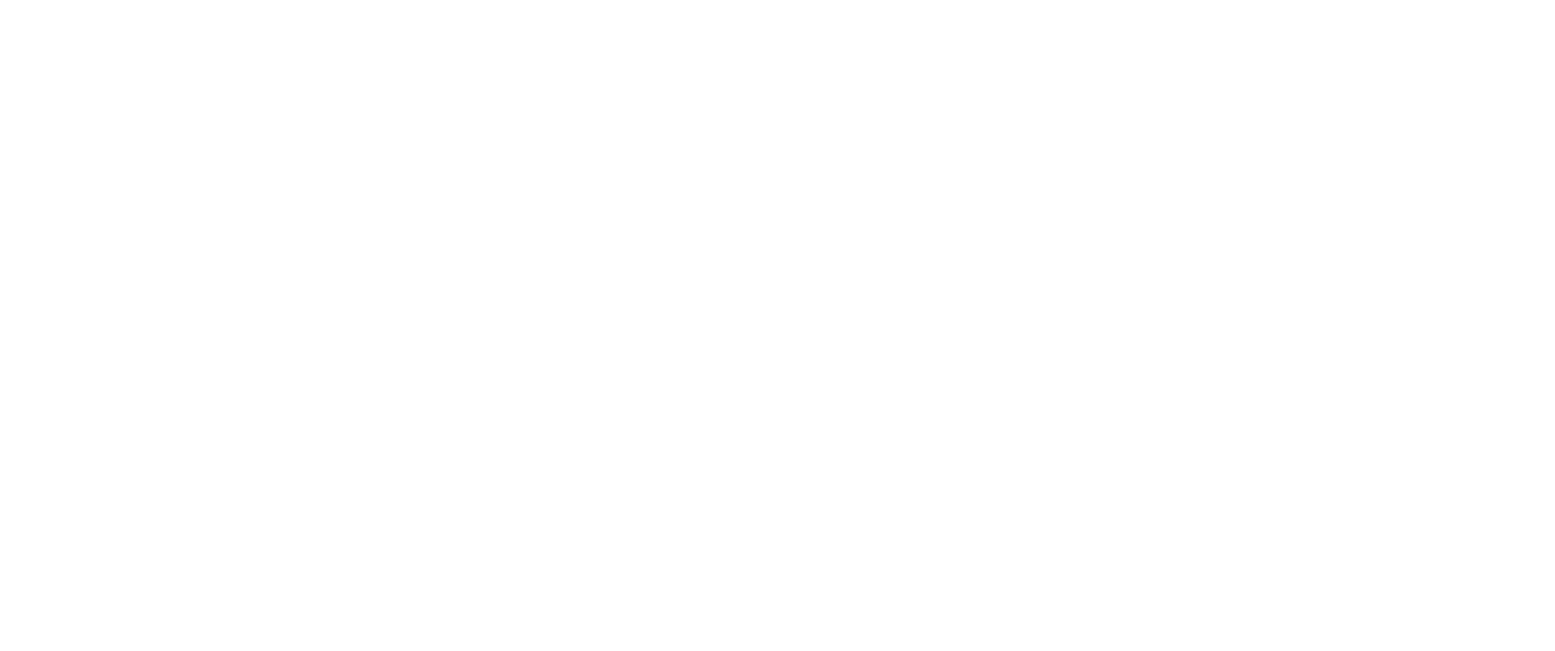
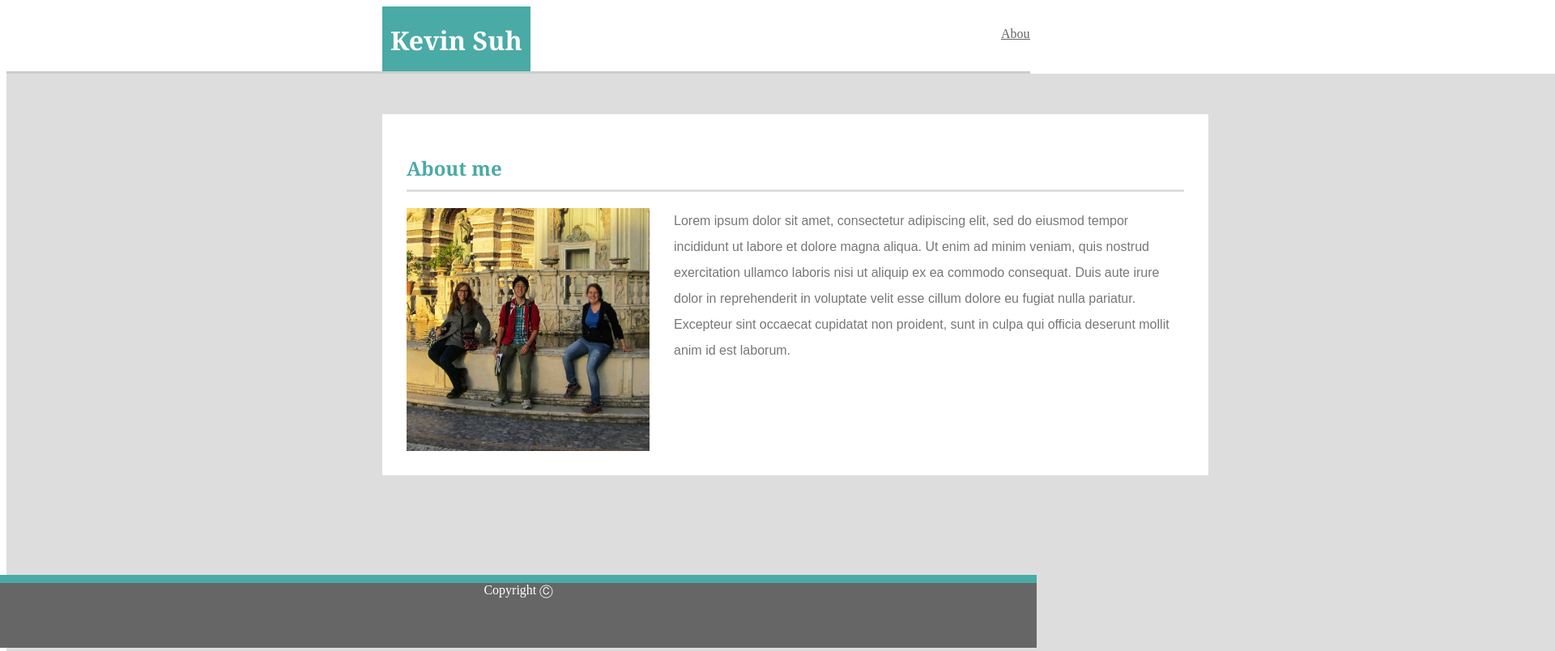
Before and after one commit to kesuh42/Homework1, a plain HTML site: page contact.html in a window 1280 px wide. Shown: the top 804 px of the page at 81% size, 1920 px wide, since content can reach past the window. Drawn offline with Linux system fonts and the light colour scheme.

Commit message:
1st page finished

```diff
--- a/assets/css/style.css
+++ b/assets/css/style.css
@@ -1,17 +1,31 @@
 
-#name {
+header {
+    background-color: #ffffff;
+    border-bottom: 3px solid #cccccc;
+    height: 80px;
+    overflow: hidden;
+}
+
+h1 {
+    font-family: 'Georgia', Times, 'Times New Roman', serif;
+
+}#name {
     position: relative;
     height: 100%;
-    left: 300px;
+    left: 464px;
     float: left;
     color: white;
     background-color: #4aaaa5;
-    padding: 22px;
+    padding: 20px 10px;
     margin: 0px;
 }
 
-article {
-    background-color: #666666;
+#links {
+    position: relative;
+    top: 25px;
+    right: -1020px;
+    width: 50%;
+    height: 50px;
 }
 
 .link {
@@ -19,20 +33,46 @@ article {
     color: #666666;
 }
 
-#links {
-    position: relative;
-    top: 25px;
-    right: -1300px;
-    width: 50%;
-    height: 50px;
+article {
+    width: 960px;
 
+    color: #777777;
+    background-color: #ffffff;
+    margin: auto;
+    border-width: 50px 464px 500px 464px;
+    border-style: solid;
+    border-color: #dddddd;
+    padding: 30px;
+
+    overflow: hidden;
 }
 
-header {
-    background-color: #ffffff;
-    border-bottom: 3px solid #cccccc;
-    margin: 0px;
-    padding: 0px;
-    height: 88px;
-    overflow: hidden;
+#aboutme{
+    color: #4aaaa5;
+    padding-bottom: 10px;
+    border-bottom: 3px solid #dddddd;
 }
+
+#kevinpic {
+    float: left;
+    width: 300px;
+    height: 300px;
+    padding-right: 30px;
+}
+
+.articletext {
+    font-family: 'Arial', 'Helvetica Neue', Helvetica, sans-serif;
+    line-height: 2;
+}
+
+footer {
+    position: fixed;
+    bottom: 0;
+    right: 0;
+    height: 80px;
+    width: 100%;
+    background-color: #666666;
+    text-align: center;
+    border-top: 10px solid #4aaaa5;
+    color: white;
+}
--- a/contact.html
+++ b/contact.html
@@ -3,7 +3,30 @@
 
 <head>
     <meta charset="UTF-8">
-    <title></title>
+    <title>About Me</title>
+    <link rel="stylesheet" type="text/css" href="assets/css/style.css">
 </head>
 
+<body>
+    <header>
+        <h1 id="name">Kevin Suh</h1>
+        <div id="links">
+        <a class="link" href="index.html">About</a>
+        <a class="link" href="portfolio.html">Portfolio</a>
+        <a class="link" href="contact.html">Contact</a>
+        </div>
+    </header>
+
+    <article>
+        <h1 id="aboutme">About me</h1>
+        <img id="kevinpic" src="assets/images/me.jpg" alt="Kevin">
+        <p class="articletext">Lorem ipsum dolor sit amet, consectetur adipiscing elit, sed do eiusmod tempor incididunt ut labore et dolore magna aliqua. Ut enim ad minim veniam, quis nostrud exercitation ullamco laboris nisi ut aliquip ex ea commodo consequat. Duis aute irure dolor in reprehenderit in voluptate velit esse cillum dolore eu fugiat nulla pariatur. Excepteur sint occaecat cupidatat non proident, sunt in culpa qui officia deserunt mollit anim id est laborum.</p>
+    </article>
+
+    <footer>
+        Copyright Ⓒ
+    </footer>
+
+</body>
+
 </html>
```
Also changed, not shown: index.html (+10 -0 lines), portfolio.html (+24 -1 lines), assets/images/me.jpg (added).
